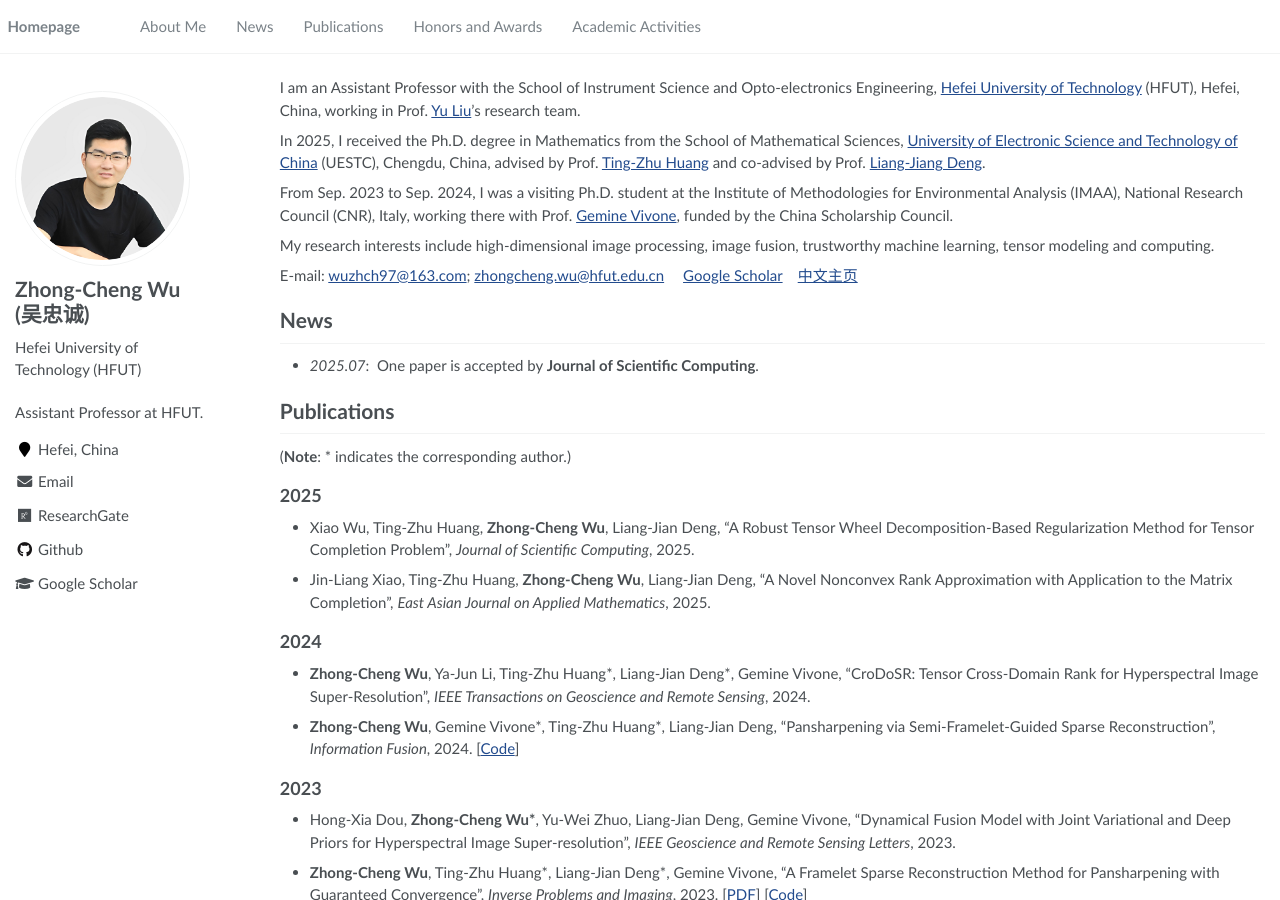
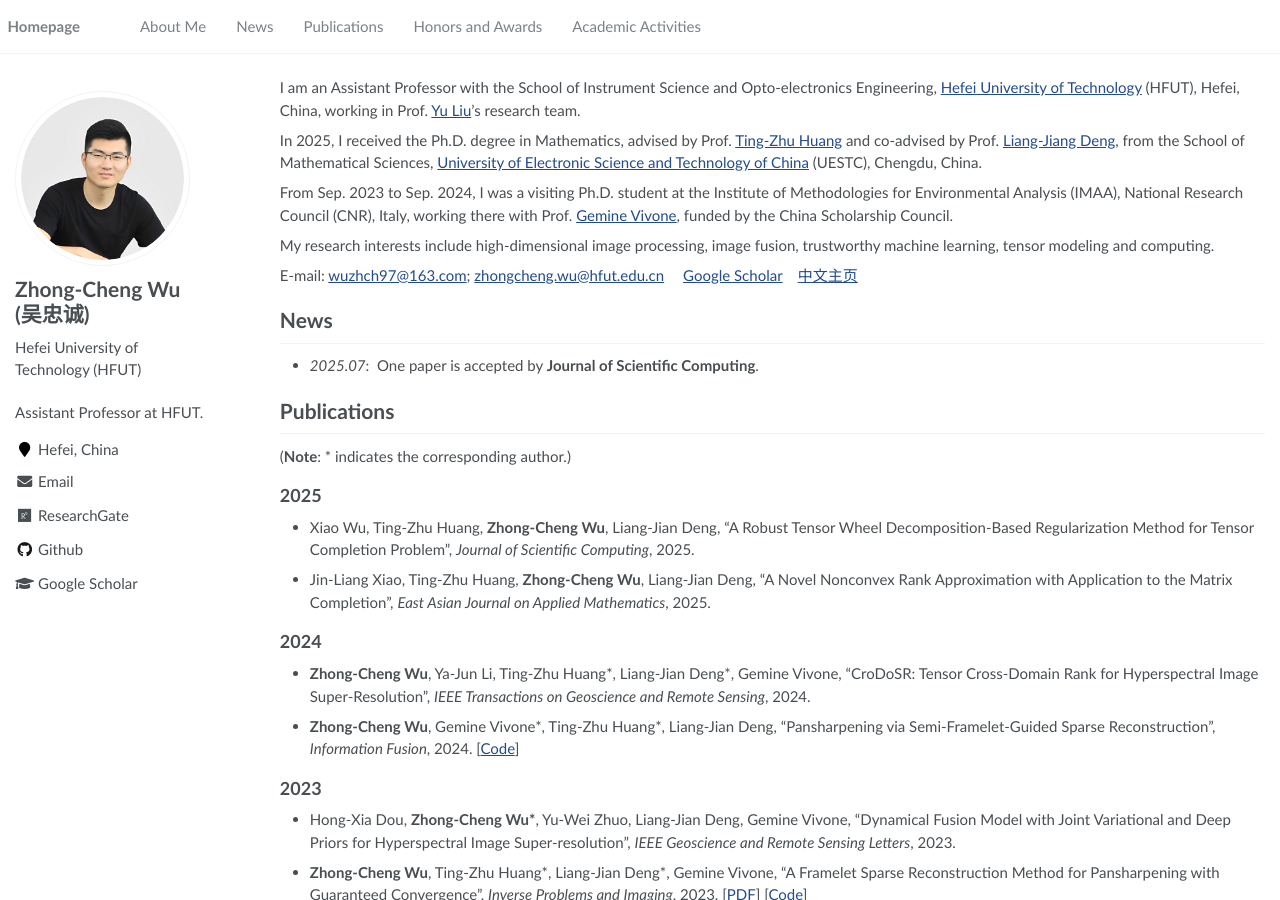
Before and after one commit to zhongchengwu/zhongchengwu.github.io, a Jekyll site: the page built from _pages/about.md, in a window 1280 px wide and 900 px high. Built offline with Jekyll 4.4.1, drawn with Linux system fonts in a browser that asks for light colours.

```diff
--- a/_pages/about.md
+++ b/_pages/about.md
@@ -20,7 +20,7 @@ redirect_from:
 
 I am an Assistant Professor with the School of Instrument Science and Opto-electronics Engineering, [Hefei University of Technology](https://www.hfut.edu.cn/) (HFUT), Hefei, China, working in Prof. [Yu Liu](https://sites.google.com/site/yuliu316316/)'s research team.
 
-In 2025, I received the Ph.D. degree in Mathematics from the School of Mathematical Sciences, [University of Electronic Science and Technology of China](https://www.uestc.edu.cn/) (UESTC), Chengdu, China, advised by Prof. [Ting-Zhu Huang](http://www.math.uestc.edu.cn/info/1081/2041.htm) and co-advised by Prof. [Liang-Jiang Deng](https://liangjiandeng.github.io/).
+In 2025, I received the Ph.D. degree in Mathematics, advised by Prof. [Ting-Zhu Huang](http://www.math.uestc.edu.cn/info/1081/2041.htm) and co-advised by Prof. [Liang-Jiang Deng](https://liangjiandeng.github.io/), from the School of Mathematical Sciences, [University of Electronic Science and Technology of China](https://www.uestc.edu.cn/) (UESTC), Chengdu, China.
 
 From Sep. 2023 to Sep. 2024, I was a visiting Ph.D. student at the Institute of Methodologies for Environmental Analysis (IMAA), National Research Council (CNR), Italy, working there with Prof. [Gemine Vivone](https://sites.google.com/site/vivonegemine), funded by the China Scholarship Council.
 
```
